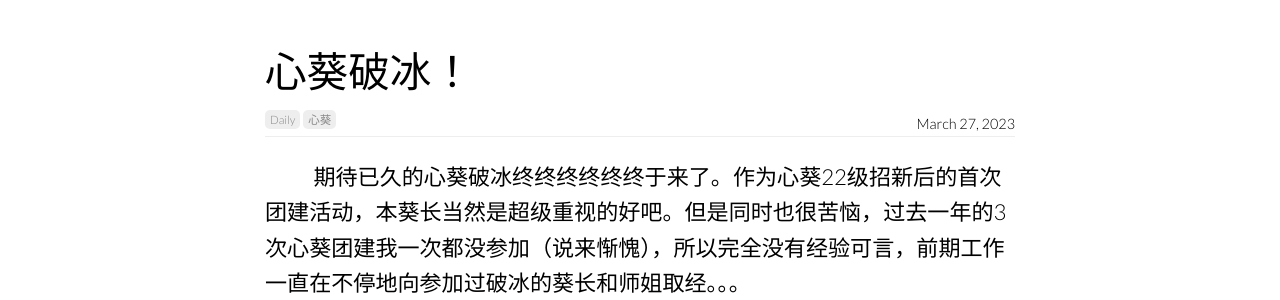
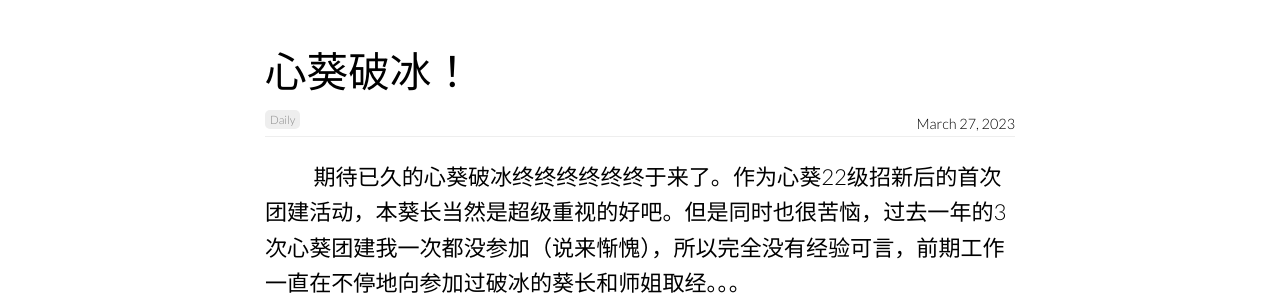
Before and after one commit to pandacase/pandacase.github.io, a Jekyll site: the page built from daily/index.html, in a window 1280 px wide and 900 px high, scrolled down 816 px. Shown: the part 147-447 px from the top of the window. Built offline with Jekyll 4.4.1, drawn with Linux system fonts in a browser that asks for light colours; nearby versions of some CDN libraries; comment, search, counter and statistics services are not loaded; a style sheet for code colours, icons or effects is not loaded.

Commit message:
Update 2023-03-25-xinkuipobing.md

```diff
--- a/_posts/2023-03-25-xinkuipobing.md
+++ b/_posts/2023-03-25-xinkuipobing.md
@@ -4,7 +4,6 @@ date: 2023-03-27
 description: 本期背景图彩蛋：是去年暑假支教活动的破冰ppt的背景图（刚好当时ppt是我做的
 categories:
   - Daily
-  - 心葵
 image: https://s1.ax1x.com/2023/03/27/ppsUlss.png
 ---
 
```
